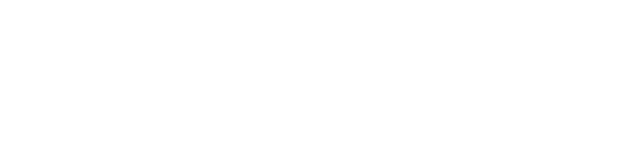
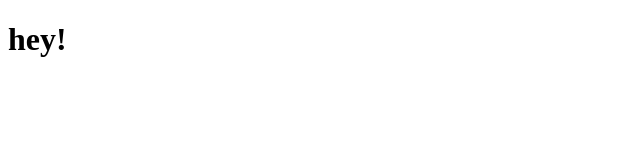
Before and after one commit to imtoopunkforyou/git-lesson, a plain HTML site: page index.html in a window 1280 px wide. Shown: the whole page, without its empty margins (0-640 px from the left). Drawn offline with Linux system fonts and the light colour scheme.

Commit message:
change body

```diff
--- a/index.html
+++ b/index.html
@@ -7,6 +7,6 @@
     <title>hueta</title>
 </head>
 <body>
-
+    <h1>hey!</h1>
 </body>
 </html>
```
